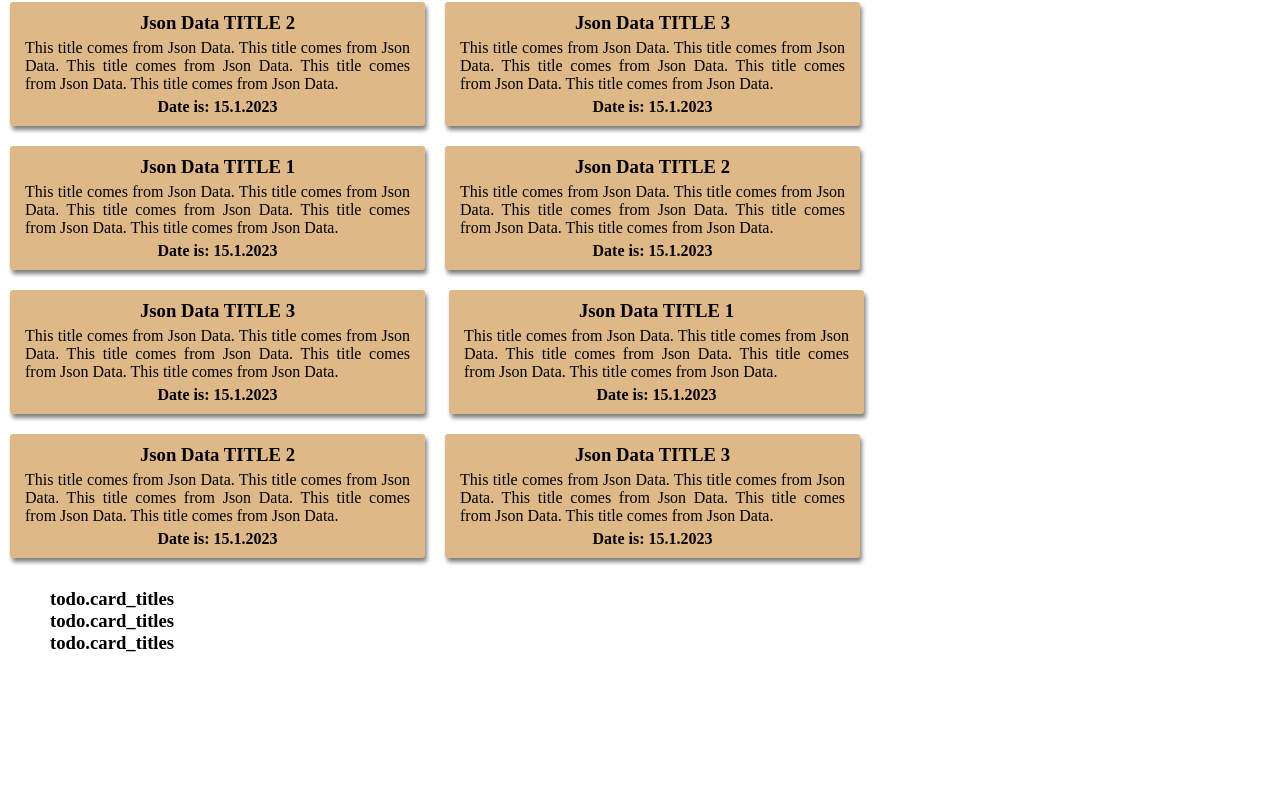
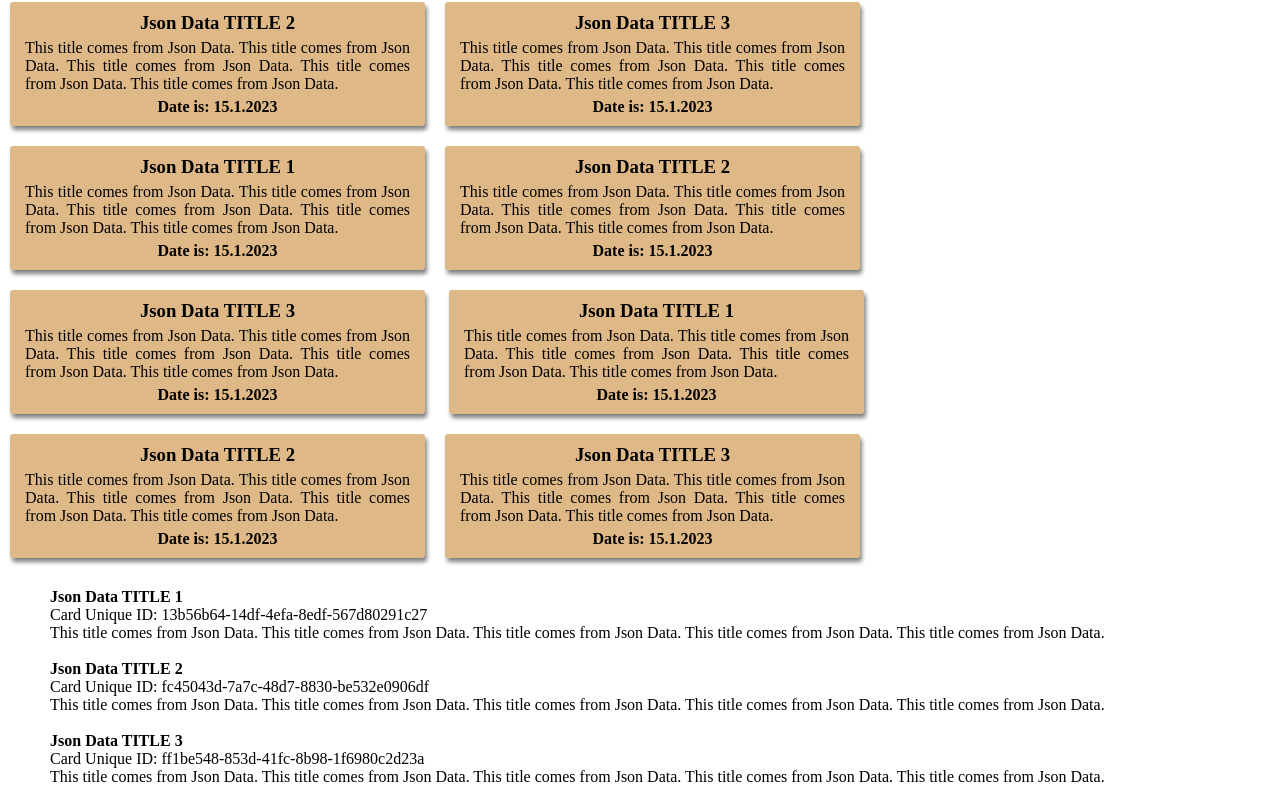
Before and after one commit to atikrpi27/React-Reads, a React (Create React App) app in the folder first-app/: page / in a window 1280 px wide. Shown: the part 953-1757 px from the top of the page. Before the commit the page ends 1607 px from the top, so only its background shows below. Built offline with nearby package versions, Linux system fonts and the light colour scheme.

Commit message:
Unique id

```diff
--- a/first-app/package.json
+++ b/first-app/package.json
@@ -9,6 +9,7 @@
     "react": "^18.2.0",
     "react-dom": "^18.2.0",
     "react-scripts": "5.0.1",
+    "uuid": "^9.0.0",
     "web-vitals": "^2.1.4"
   },
   "scripts": {
--- a/first-app/src/components/uniqueIDList.js
+++ b/first-app/src/components/uniqueIDList.js
@@ -1,16 +1,19 @@
-/* eslint-disable react/style-prop-object */
 import React from 'react';
+import { v4 as uuidv4 } from 'uuid';
 
 const todos = [
   {
+    "card_id": uuidv4(),
     "card_titles": "Json Data TITLE 1",
     "card_descriptions": "This title comes from Json Data. This title comes from Json Data. This title comes from Json Data. This title comes from Json Data. This title comes from Json Data."
   },
   {
+    "card_id": uuidv4(),
     "card_titles": "Json Data TITLE 2",
     "card_descriptions": "This title comes from Json Data. This title comes from Json Data. This title comes from Json Data. This title comes from Json Data. This title comes from Json Data."
   },
   {
+    "card_id": uuidv4(),
     "card_titles": "Json Data TITLE 3",
     "card_descriptions": "This title comes from Json Data. This title comes from Json Data. This title comes from Json Data. This title comes from Json Data. This title comes from Json Data."
   }
@@ -19,8 +22,11 @@ const todos = [
 const uniqueIDList = () => {
   return <div className='uniqueList'>
     {todos.map((todo) => {
-      return <div>
-        <h3>todo.card_titles</h3>
+      return <div key={uuidv4()}>
+        <h4>{todo.card_titles}</h4>
+        <p>{"Card Unique ID: " + todo.card_id}</p>
+        <p>{todo.card_descriptions}</p>
+        <br></br>
       </div>
     })}
     </div>
```
Also changed, not shown: 1 other file (tests, documents, lock files or other folders).
